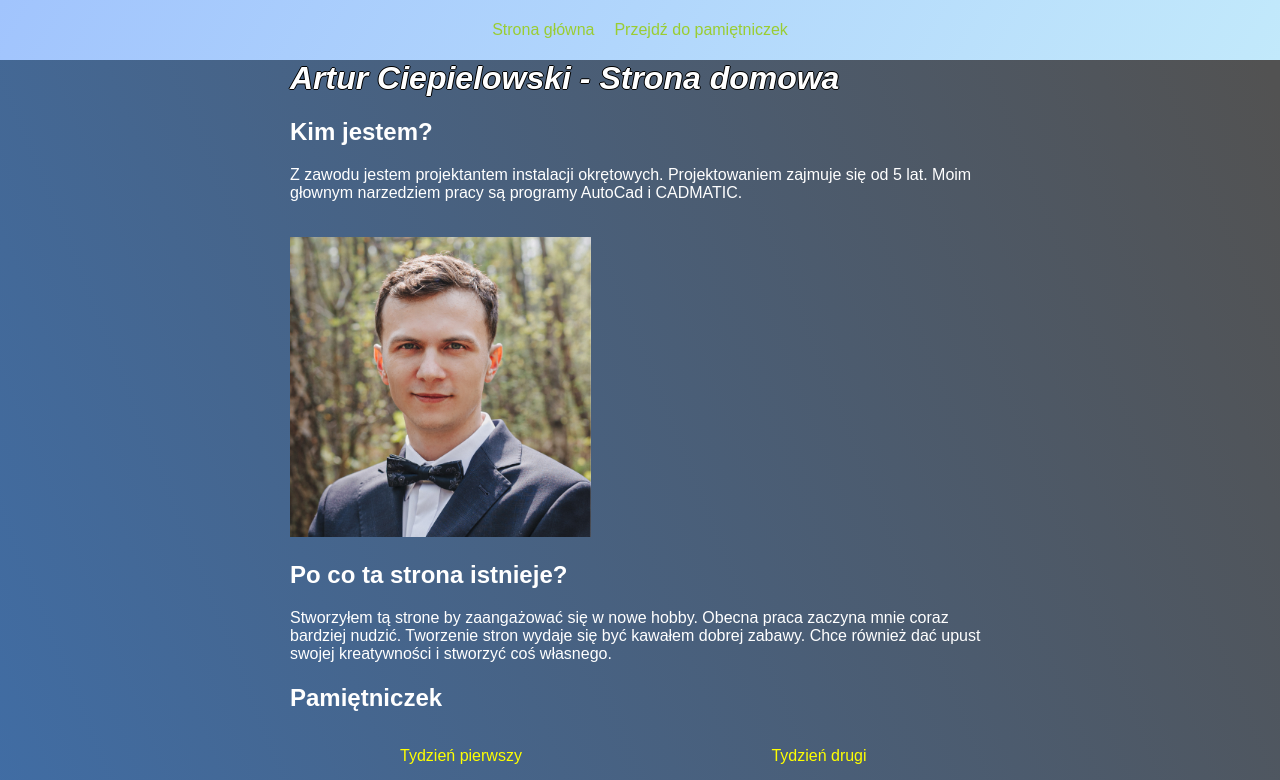
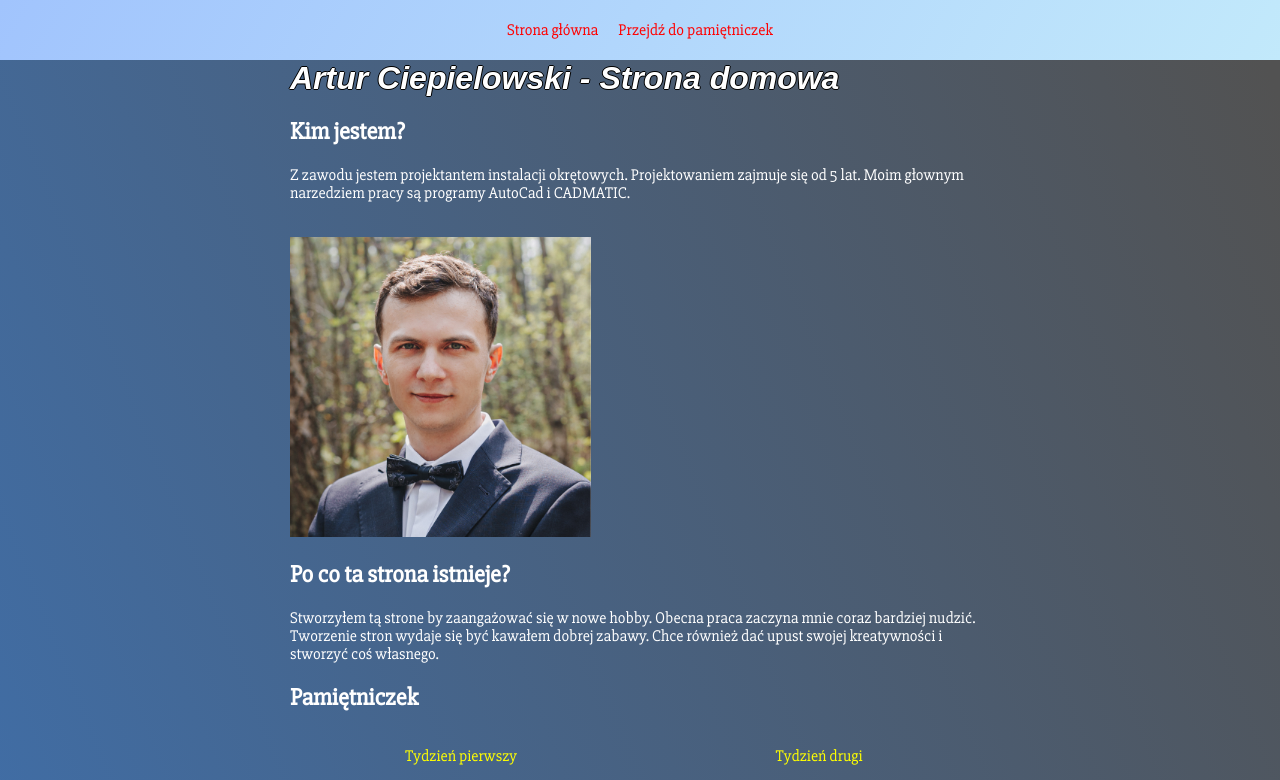
Before and after one commit to ArturCiepielowski/MyHomepage-gulp, a website: page src/content/index.html in a window 1280 px wide. Shown: the top 780 px of the page. Drawn offline with nearby package versions, Linux system fonts and the light colour scheme; files that its build step writes are made by us from their sources; files whose address does not match are found by name.

Commit message:
feat: Font change

```diff
--- a/src/scss/main.scss
+++ b/src/scss/main.scss
@@ -1,5 +1,6 @@
 @import "_normalize";
 @import "_variables";
+@import url('https://fonts.googleapis.com/css?family=Slabo+27px&display=swap');
 
 
 html {
@@ -25,7 +26,7 @@ body {
 
 .sectionHeader__text {
   color: white;
-  font-family: Arial, Helvetica, sans-serif;
+  font-family: 'Slabo 27px';
 }
 
 .article__date {
@@ -35,18 +36,18 @@ body {
 
 .paragraph, .article__paragraph, .paragraph__test--js {
   color: white;
-  font-family: Arial, Helvetica, sans-serif;
+  font-family: 'Slabo 27px';
 }
 
 a:link {
-  color: yellowgreen;
-  font-family: Arial, Helvetica, sans-serif;
+  color: red;
+  font-family: 'Slabo 27px';
   text-decoration: none;
 }
 
 a:visited {
-  color: yellow;
-  font-family: Arial, Helvetica, sans-serif;
+  color: rgb(109, 109, 2);
+  font-family: 'Slabo 27px';
   text-decoration: none;
 }
 
@@ -70,6 +71,7 @@ a:hover {
 
 &__mainPage{
   margin-right: 10px;
+
 }
 
   &__list{
@@ -77,6 +79,7 @@ a:hover {
   padding: 0;
   display: flex;
   justify-content: center;
+
 
   }
 
@@ -100,7 +103,7 @@ a:hover {
 
 .DiaryWeek__Description {
   color: yellow;
-  font-family: Arial, Helvetica, sans-serif;
+  font-family: 'Slabo 27px';
   display: flex;
   justify-content: center;
 }
```
